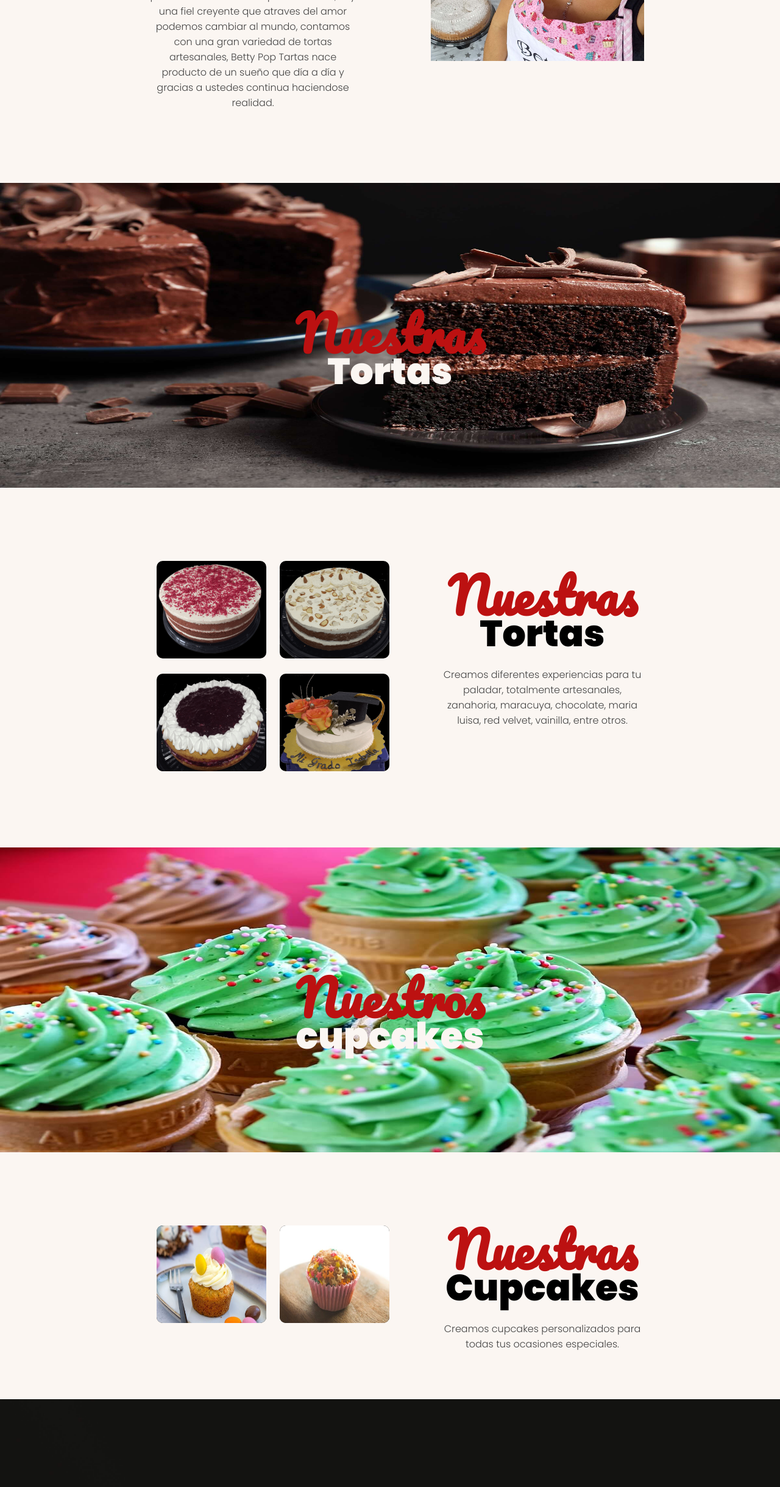
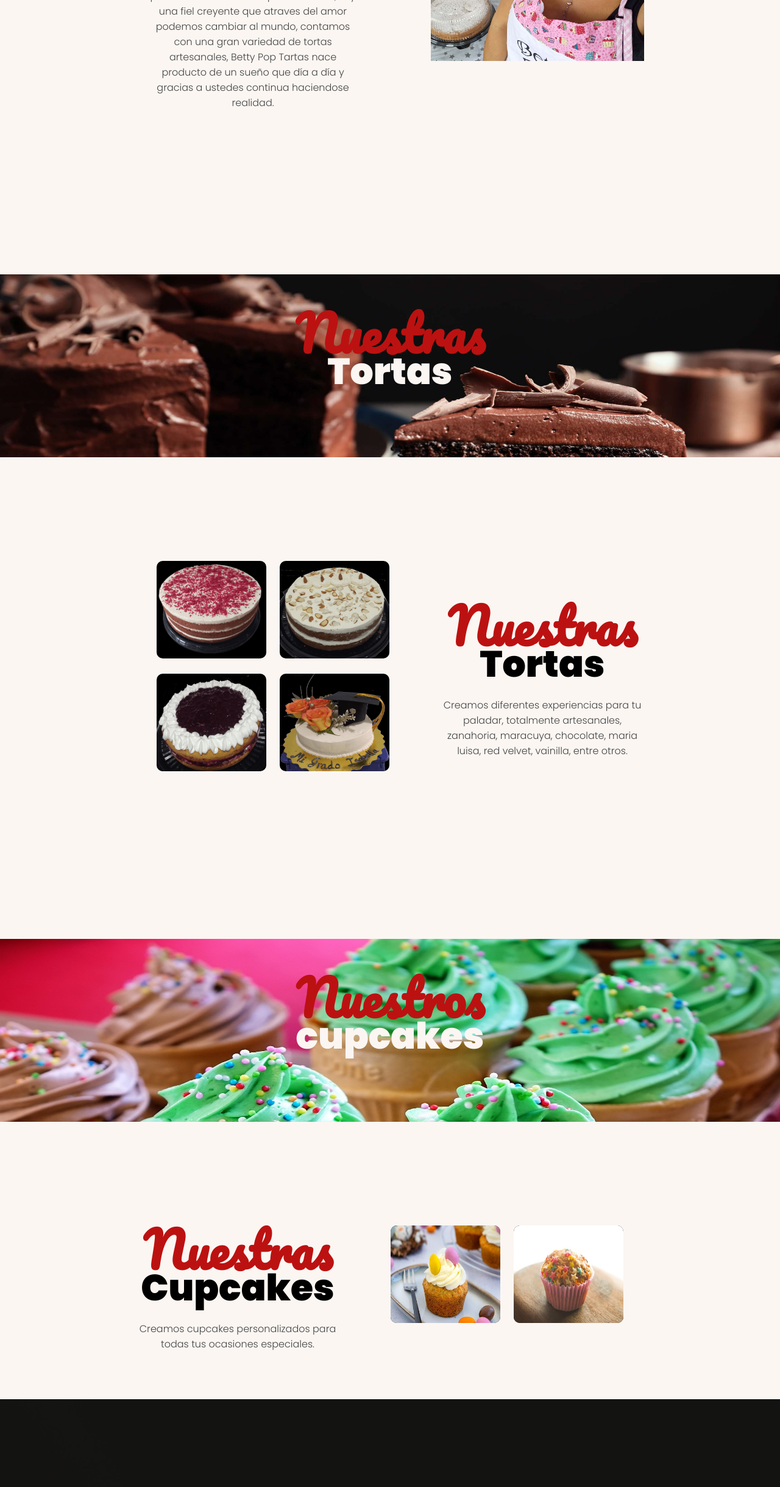
Before and after one commit to kailu90/betty-pop-tartas, a plain HTML site: page index.html in a window 1280 px wide. Shown: the part 1300-3739 px from the top of the page at 61% size. Drawn offline with Linux system fonts and the light colour scheme.

Commit message:
se organiza background de tortas y cupcakes

```diff
--- a/index.css
+++ b/index.css
@@ -341,7 +341,9 @@ a {
   height: 1100px;
   background-color: var(--third-color);
 }
+
 /***************************** arrow down ******************/
+
 .section_historia .icon-arrow {
   position: absolute;
   top: -49px;
@@ -354,6 +356,7 @@ a {
   align-items: center;
   clip-path: polygon(100% 100%, 0% 100%, 0.00% 99.67%, 2.00% 99.30%, 4.00% 98.20%, 6.00% 96.39%, 8.00% 93.89%, 10.00% 90.75%, 12.00% 87.02%, 14.00% 82.75%, 16.00% 78.01%, 18.00% 72.87%, 20.00% 67.42%, 22.00% 61.74%, 24.00% 55.93%, 26.00% 50.07%, 28.00% 44.26%, 30.00% 38.58%, 32.00% 33.13%, 34.00% 27.99%, 36.00% 23.25%, 38.00% 18.98%, 40.00% 15.25%, 42.00% 12.11%, 44.00% 9.61%, 46.00% 7.80%, 48.00% 6.70%, 50.00% 6.33%, 52.00% 6.70%, 54.00% 7.80%, 56.00% 9.61%, 58.00% 12.11%, 60.00% 15.25%, 62.00% 18.98%, 64.00% 23.25%, 66.00% 27.99%, 68.00% 33.13%, 70.00% 38.58%, 72.00% 44.26%, 74.00% 50.07%, 76.00% 55.93%, 78.00% 61.74%, 80.00% 67.42%, 82.00% 72.87%, 84.00% 78.01%, 86.00% 82.75%, 88.00% 87.02%, 90.00% 90.75%, 92.00% 93.89%, 94.00% 96.39%, 96.00% 98.20%, 98.00% 99.30%, 100.00% 99.67%);
 }
+
 .section_historia .icon-arrow span {
   background-image: url('./assets/icons/Arrow-down.png');
   background-repeat: no-repeat;
@@ -396,33 +399,38 @@ a {
   height: max-content;
 }
 
-.productos__tortas_container  .main__title {
+.main__title {
   display: flex;
   position: relative;
   align-items: center;
   justify-content: center;
   width: 100%;
-  height: 200px;
+  height: 250px;
 }
 
-.productos__background_container {
-  width: 100%;
-  height: 100%;
-}
-
-.section_productos .main__title h3 {
+.main__title h3 {
   color: var(--third-color);
   position: absolute;
 }
 
-.main__title picture {
+.productos__tortas_container .productos__background_container {
+  position: relative;
   width: 100%;
   height: 250px;
+  text-align: initial;
+  overflow-y: hidden;
 }
 
-.main__title picture img {
+.productos__tortas_container .main__title picture span {
+  display: inline-block;
+  position: absolute;
   width: 100%;
-  height: 100%;
+  height: 100vh;
+  background-image: url("./images/torta-chocolate-prueba_desktop.jpg");
+  background-repeat: no-repeat;
+  background-attachment: fixed;
+  background-position: center bottom;
+  background-size: 100% 700px;
 }
 
 .productos__cupcakes_container{
@@ -431,27 +439,32 @@ a {
   margin-bottom: 100px;
 }
 
-.productos__cupcakes_container .main__title {
-  display: flex;
+.productos__cupcakes_container .productos__background_container {
   position: relative;
-  align-items: center;
-  justify-content: center;
   width: 100%;
-  height: 200px;
+  height: 250px;
+  text-align: initial;
+  overflow-y: hidden;
 }
 
-.main .main__description_parrrafo {
-  color: var(--text-color);
-  font-size: var(--font-small);
-  padding: 0 20px;
+.productos__cupcakes_container .main__title picture span {
+  display: inline-block;
+  position: absolute;
+  width: 100%;
+  height: 100vh;
+  background-image: url("./images/cupcakes-desktop.jpg");
+  background-repeat: no-repeat;
+  background-attachment: fixed;
+  background-position: center bottom;
+  background-size: 100% 700px;
 }
 
-.section_productos .main__productos  {
+.main__productos  {
   margin: 60px 0;
   height: max-content;
 }
 
-.section_productos .main__productos img {
+.main__productos img {
   border-radius: 10px;
   width: 180px;
   height: 160px;
@@ -459,16 +472,18 @@ a {
   background-color: var(--fourth-color);
 }
 
-.productos__tortas_container .productos__description {
+.main__description_parrrafo {
+  color: var(--text-color);
+  font-size: var(--font-small);
+  padding: 0 20px;
+}
+
+.productos__description {
   margin-bottom: 100px;
 }
 
-.productos__tortas_container .productos__description p {
+.productos__description p {
   margin-top: 30px;
-}
-
-.main__title h3 {
-  color: var(--third-color);
 }
 
 /******************************Bullets*****************************/
@@ -693,20 +708,22 @@ a {
 
  /*****************************Sección Productos*****************/
 
+  .main__title {
+    height: 500px;
+  }
+
+  .section_productos .productos__background_container {
+    height: 400px;
+  }
+
  .productos__contenido {
     display: flex;
     padding: 50px 0;
     justify-content: center;
   }
 
-  .section_productos .main__title {
-    height: max-content;
-  }
-
-  .main__title picture {
-    width: 100%;
-    height: 500px;
-    background-position: cover;
+  .productos__cupcakes_container .productos__contenido {
+    flex-direction: row-reverse;
   }
 
   .productos__cupcakes_container {
@@ -733,12 +750,3 @@ a {
   }
 
 }
-
-/*@media (min-width: 1280px) {
-
-  .main__title picture {
-    background-position: top center;
-    background-repeat: no-repeat;
-  }
-
-  }
--- a/index.html
+++ b/index.html
@@ -91,7 +91,7 @@
       <div class="productos__tortas_container" >
         <div class="main__title">
           <picture class="productos__background_container">
-            <img class="main__background_image" src="./images/torta-chocolate-prueba_desktop.jpg" alt="torta chocolate" >
+            <span></span>
           </picture>
           <h3 class="main__background_title"><span>Nuestras</span><br>Tortas</h3>
         </div>
@@ -113,7 +113,7 @@
       <div class="productos__cupcakes_container" >
         <div class="main__title">
           <picture class="productos__background_container">
-            <img class="main__background_image" src="./images/cupcakes.jpg" alt="cupcakes">
+            <span></span>
           </picture>
           <h3 class="main__background_title"><span>Nuestros</span><br> cupcakes</h3>
         </div>
```
Also changed, not shown: assets/icono-whatsapp.png, assets/whatsapp.png (added), images/cupcakes-desktop.jpg (added).
